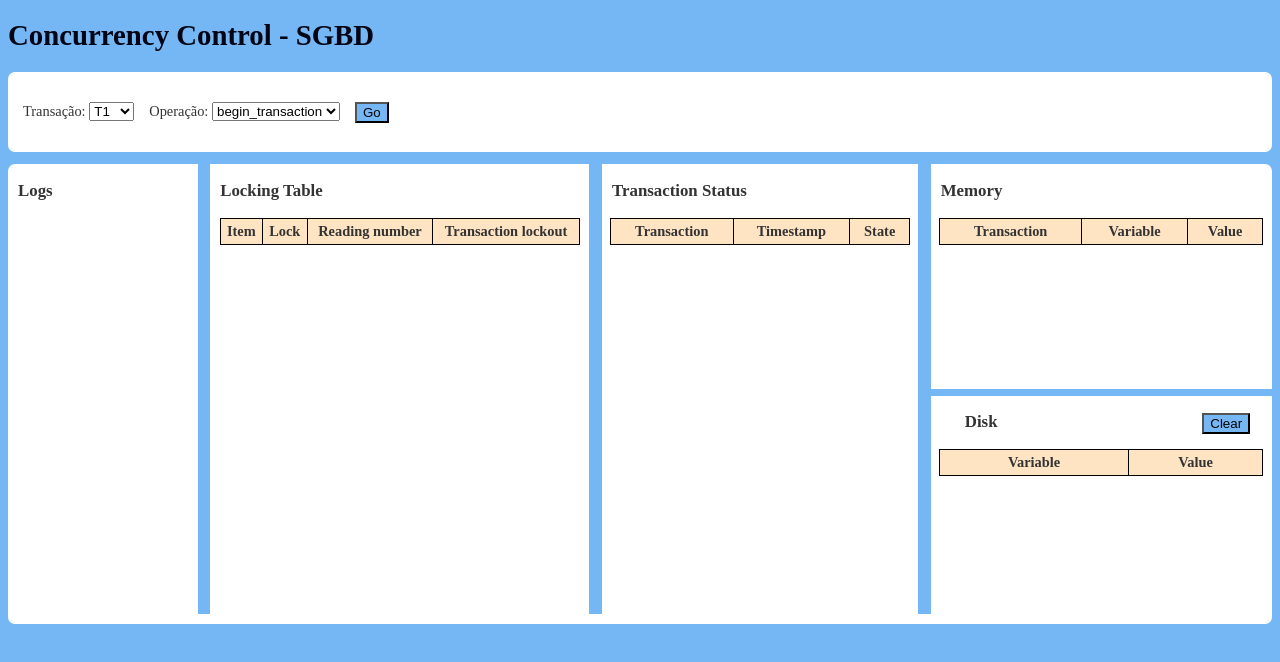
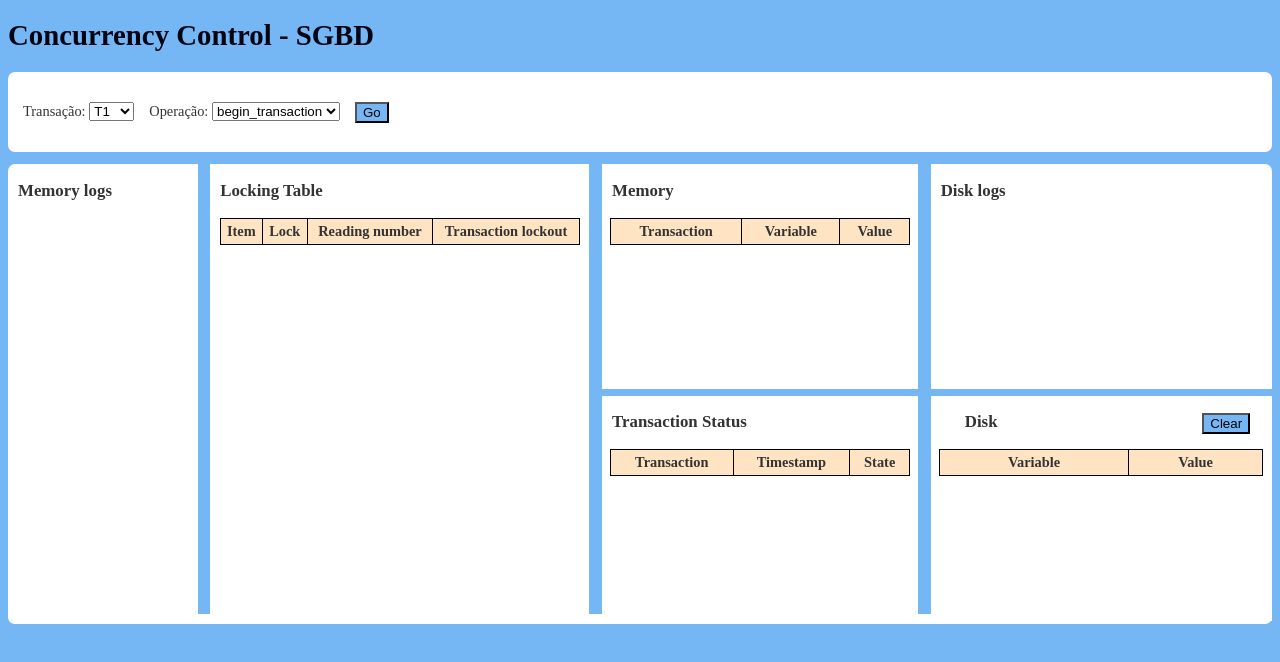
Before and after one commit to mailtonfcarvalho/db-02, a website: page index.html in a window 1280 px wide. Drawn offline with nearby package versions, Linux system fonts and the light colour scheme.

Commit message:
update html

```diff
--- a/index.html
+++ b/index.html
@@ -84,7 +84,7 @@
        <main>
             <div class="panel1">
                     <div class="col">
-                            <h3>Logs</h3>
+                            <h3>Memory logs</h3>
                         </div>
 
                     <div id="logs">
@@ -110,6 +110,29 @@
                 </table>
             </div>
 
+            <div class="panel4">
+                <div class="col">
+                    <h3>Memory</h3>
+                </div>
+
+                <table>
+                    <thead>
+                        <tr>
+                            <th>Transaction</th>
+                            <th>Variable</th>
+                            <th>Value</th>
+                        </tr>
+                    </thead>
+                    <tbody id="memory"></tbody>
+                </table>
+            </div>
+
+            <div class="panel6">
+                <div class="col">
+                    <h3>Disk logs</h3>
+                </div>
+            </div>
+
             <div class="panel3">
                 <div class="col">
                     <h3>Transaction Status</h3>
@@ -124,23 +147,6 @@
                         </tr>
                     </thead>
                     <tbody id="transaction"></tbody>
-                </table>
-            </div>
-
-            <div class="panel4">
-                <div class="col">
-                    <h3>Memory</h3>
-                </div>
-
-                <table>
-                    <thead>
-                        <tr>
-                            <th>Transaction</th>
-                            <th>Variable</th>
-                            <th>Value</th>
-                        </tr>
-                    </thead>
-                    <tbody id="memory"></tbody>
                 </table>
             </div>
 
@@ -164,6 +170,7 @@
                     <tbody id="disk"></tbody>
                 </table>
             </div>
+
        </main>
        <footer>
 
--- a/styles.css
+++ b/styles.css
@@ -32,6 +32,7 @@ footer{
   height: 100%;
   border-radius:7px;
 }
+/* Memory logs */
 .panel1 {
   background: white;
   position: relative;
@@ -41,6 +42,7 @@ footer{
   overflow:auto;
   border-radius:7px 0px 0px 0px;
 }
+/* Locking Table */
 .panel2 {
   background: white;
   position: relative;
@@ -50,35 +52,50 @@ footer{
   margin-left: 1%;
   overflow:auto;
 }
+/* Transaction Status */
 .panel3 {
   background: white;
   position: relative;
   float:left;
   width: 25%;
-  height: 100%;
+  height: 50%;
   margin-left: 1%;
+  margin-top: 0.5%;
   overflow:auto;
 }
+/* Memory */
 .panel4 {
   background: white;
   position: relative;
   float:left;
-  width: 27%;;
+  width: 25%;;
   height: 50%;
   margin-left: 1%;
   overflow:auto;
-  border-radius:0px 7px 0px 0px;
 }
+/* Disk */
 .panel5 {
   background: white;
   position: relative;
   float:left;
   width: 27%;
   height: 50%;
-  height: 48.5%;
+  height: 50%;
   margin-left: 1%;
   margin-top: 0.5%;
   overflow:auto;
+}
+/* Disk logs */
+.panel6 {
+  background: white;
+  position: relative;
+  float:left;
+  width: 27%;
+  height: 50%;
+  height: 50%;
+  margin-left: 1%;
+  overflow:auto;
+  border-radius:0px 7px 0px 0px;
 }
 table {
   border-spacing: 0;
@@ -112,7 +129,6 @@ th, td {
   margin-left: 15px;
   margin-top: 30px;
 }
-
 .nome{
   margin-left:5%;
 }
```
